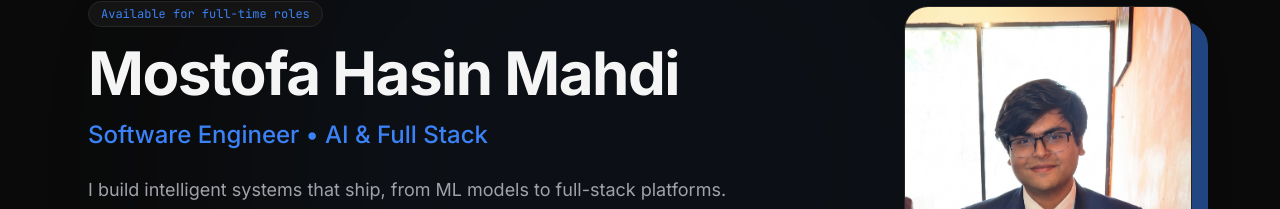
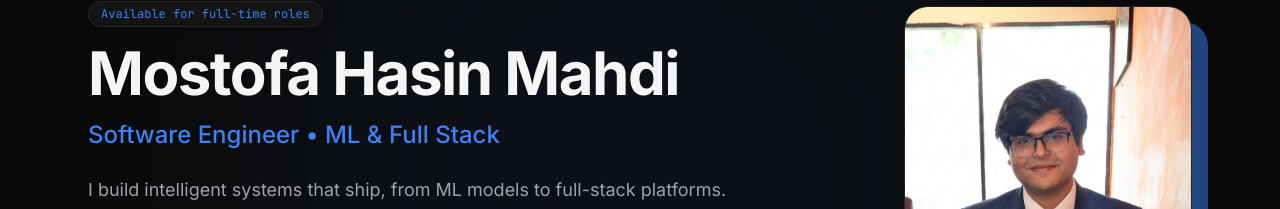
Before and after one commit to Mostofa-Hasin-Mahdi/portfolio, a Next.js app: page / in a window 1280 px wide. Shown: the part 266-475 px from the top of the page. Built offline with nearby package versions, Linux system fonts and the light colour scheme.

Commit message:
Update resume and titles in hero, about, contact and metadata

```diff
--- a/app/layout.tsx
+++ b/app/layout.tsx
@@ -20,8 +20,8 @@ export const metadata: Metadata = {
     default: "Mostofa Hasin Mahdi | Software Engineer",
     template: "%s | Mostofa Hasin Mahdi",
   },
-  description: "Portfolio of Mostofa Hasin Mahdi, an AI & Full Stack Software Engineer specializing in scalable web apps and machine learning pipelines.",
-  keywords: ["Software Engineer", "Full Stack Developer", "AI Engineer", "Next.js", "React", "Python", "Bangladesh", "Portfolio"],
+  description: "Portfolio of Mostofa Hasin Mahdi, an ML & Full Stack Software Engineer specializing in scalable web apps and machine learning pipelines.",
+  keywords: ["Software Engineer", "Full Stack Developer", "ML Engineer", "Next.js", "React", "Python", "Bangladesh", "Portfolio"],
   authors: [{ name: "Mostofa Hasin Mahdi" }],
   creator: "Mostofa Hasin Mahdi",
   openGraph: {
@@ -29,7 +29,7 @@ export const metadata: Metadata = {
     locale: "en_US",
     url: "https://yourdomain.com",
     title: "Mostofa Hasin Mahdi | Software Engineer",
-    description: "Portfolio of Mostofa Hasin Mahdi, an AI & Full Stack Software Engineer.",
+    description: "Portfolio of Mostofa Hasin Mahdi, an ML & Full Stack Software Engineer.",
     siteName: "Mostofa Hasin Mahdi Portfolio",
     images: [
       {
@@ -43,7 +43,7 @@ export const metadata: Metadata = {
   twitter: {
     card: "summary_large_image",
     title: "Mostofa Hasin Mahdi | Software Engineer",
-    description: "Portfolio of Mostofa Hasin Mahdi, an AI & Full Stack Software Engineer.",
+    description: "Portfolio of Mostofa Hasin Mahdi, an ML & Full Stack Software Engineer.",
     images: ["/assets/PXL_20260816_09094153.jpg"],
   },
 };
--- a/components/layout/Footer.tsx
+++ b/components/layout/Footer.tsx
@@ -13,7 +13,7 @@ export function Footer() {
             MHM.
           </Link>
           <p className="text-sm text-muted text-center md:text-left">
-            Software Engineer • AI & Full Stack
+            Software Engineer • ML & Full Stack
           </p>
         </div>
 
--- a/components/sections/AboutSection.tsx
+++ b/components/sections/AboutSection.tsx
@@ -20,7 +20,7 @@ export function AboutSection() {
             </h2>
             <div className="space-y-4 text-muted text-lg leading-relaxed mb-8">
               <p>
-                I am a Software Engineer specializing in AI and Full Stack development.
+                I am a Software Engineer specializing in ML and Full Stack development.
                 My passion lies in bridging the gap between complex machine learning models and
                 intuitive, user-facing applications.
               </p>
--- a/components/sections/Hero.tsx
+++ b/components/sections/Hero.tsx
@@ -51,7 +51,7 @@ export function Hero() {
             variants={itemVariants}
             className="text-xl md:text-2xl text-accent font-medium mb-6"
           >
-            Software Engineer • AI & Full Stack
+            Software Engineer • ML & Full Stack
           </motion.h2>
 
           <motion.p
```
Also changed, not shown: 1 other file (tests, documents, lock files or other folders).
